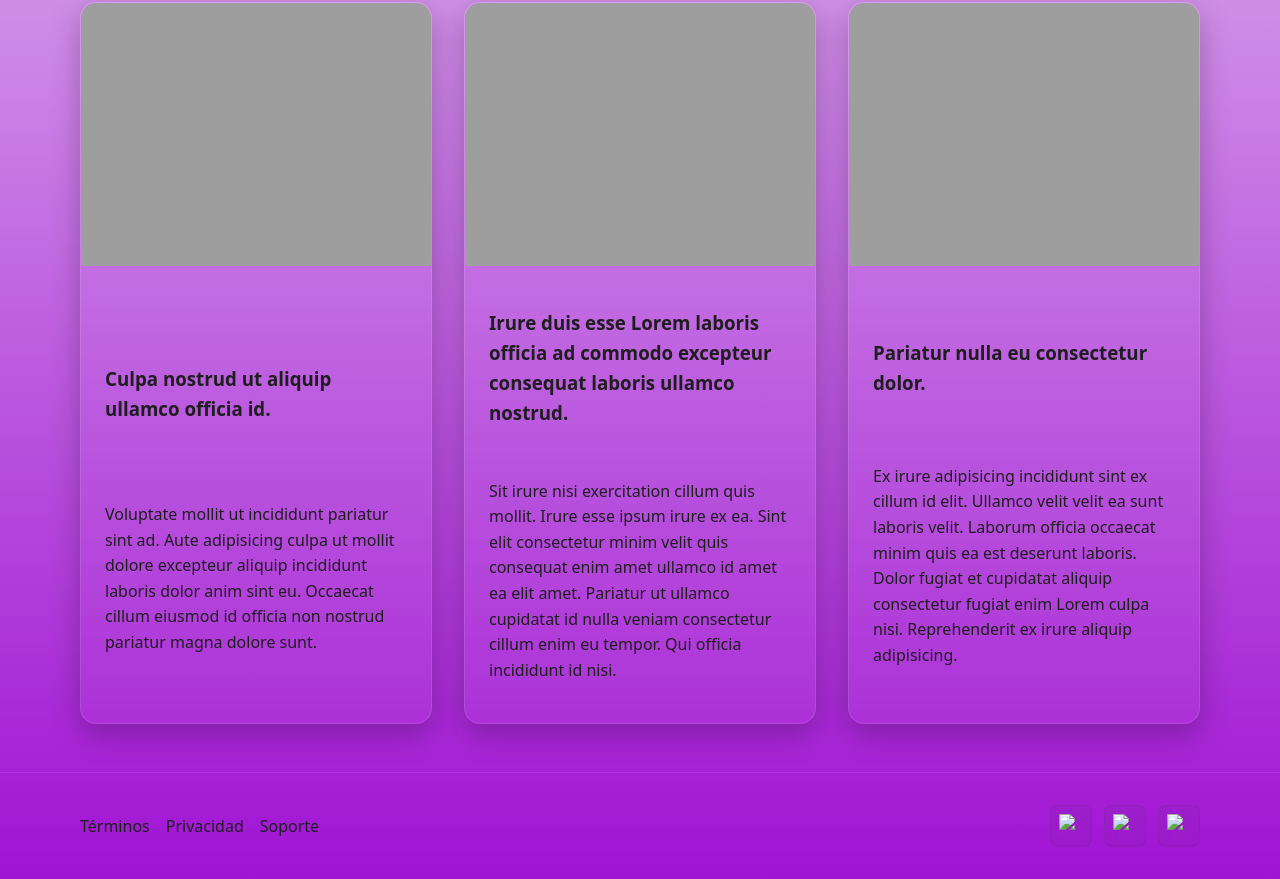
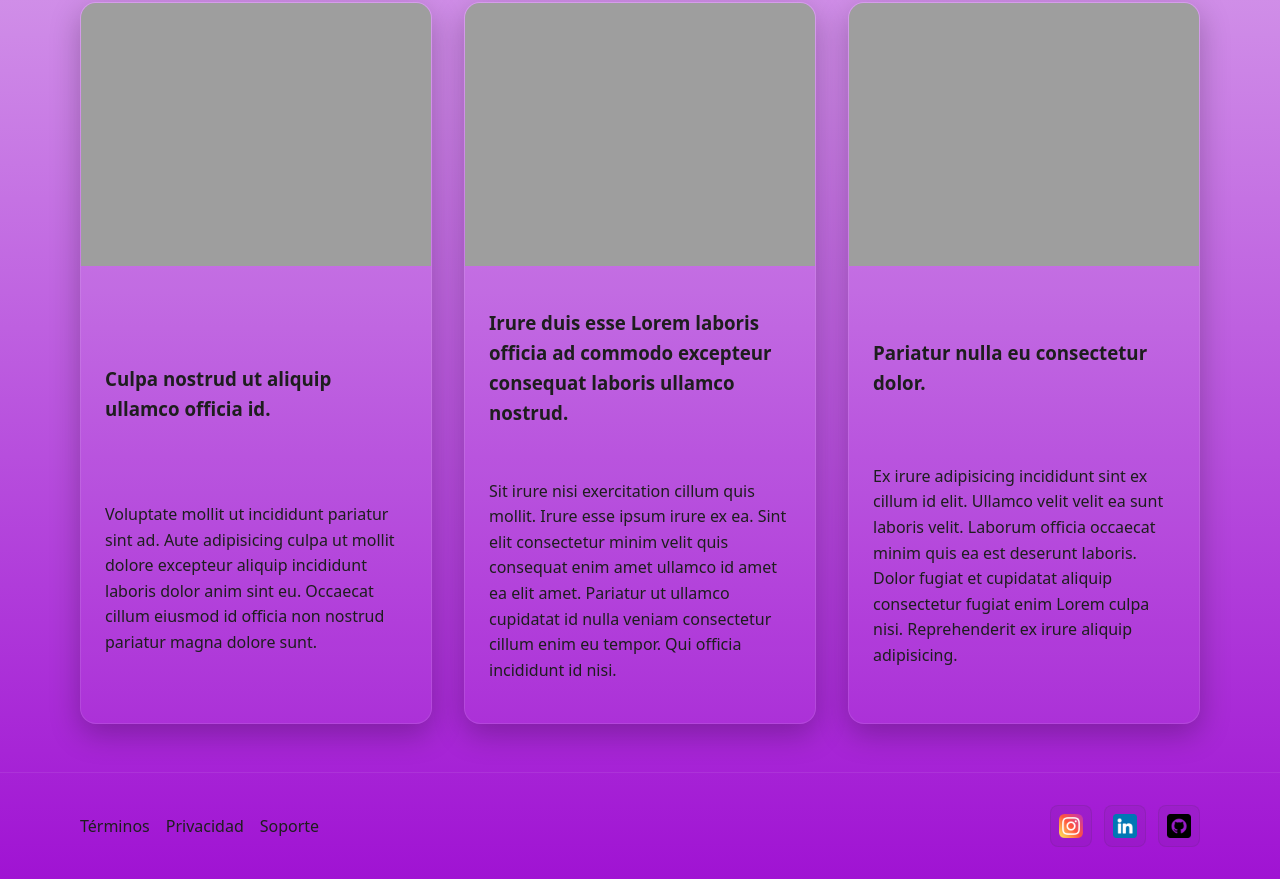
Before and after one commit to beatrizgmdevux/mini-landing-test, a website: page index.html in a window 1280 px wide. Shown: the part 774-1653 px from the top of the page. Drawn offline with nearby package versions, Linux system fonts and the light colour scheme; files that its build step writes are made by us from their sources; the site is published under a folder, as on GitHub Pages, so addresses that start at the root find nothing.

Commit message:
Solucionada ruta de png + editado README

```diff
--- a/index.html
+++ b/index.html
@@ -112,13 +112,13 @@
         <!-- Redes sociales -->
         <ul class="social">
           <li><a href="#" aria-label="Twitter">
-            <img class="logo-footer" src="/public/instagram.png" alt="Logo oficial de Instagram que enlaza con la página oficial." loading="lazy" >
+            <img class="logo-footer" src="public/instagram.png" alt="Logo oficial de Instagram que enlaza con la página oficial." loading="lazy" >
           </a></li>
           <li><a href="#" aria-label="LinkedIn">
-            <img class="logo-footer" src="/public/linkedin.png" alt="Logo oficial de LinkedIn que enlaza con la página oficial." loading="lazy" >
+            <img class="logo-footer" src="public/linkedin.png" alt="Logo oficial de LinkedIn que enlaza con la página oficial." loading="lazy" >
           </a></li>
           <li><a href="#" aria-label="GitHub">
-            <img class="logo-footer" src="/public/github.png" alt="Logo oficial de GitHub que enlaza con la página oficial." loading="lazy" >
+            <img class="logo-footer" src="public/github.png" alt="Logo oficial de GitHub que enlaza con la página oficial." loading="lazy" >
           </a></li>
         </ul>
       </div>
```
Also changed, not shown: README.md.
